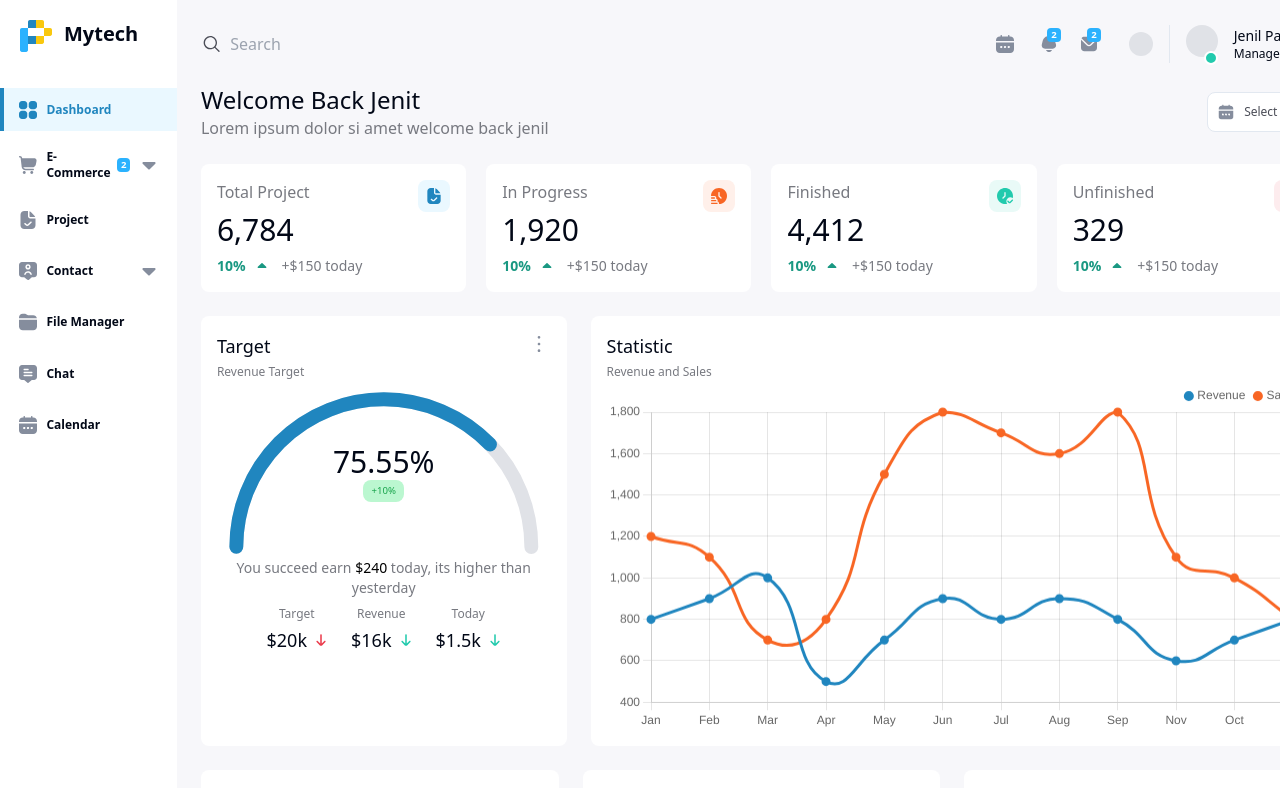
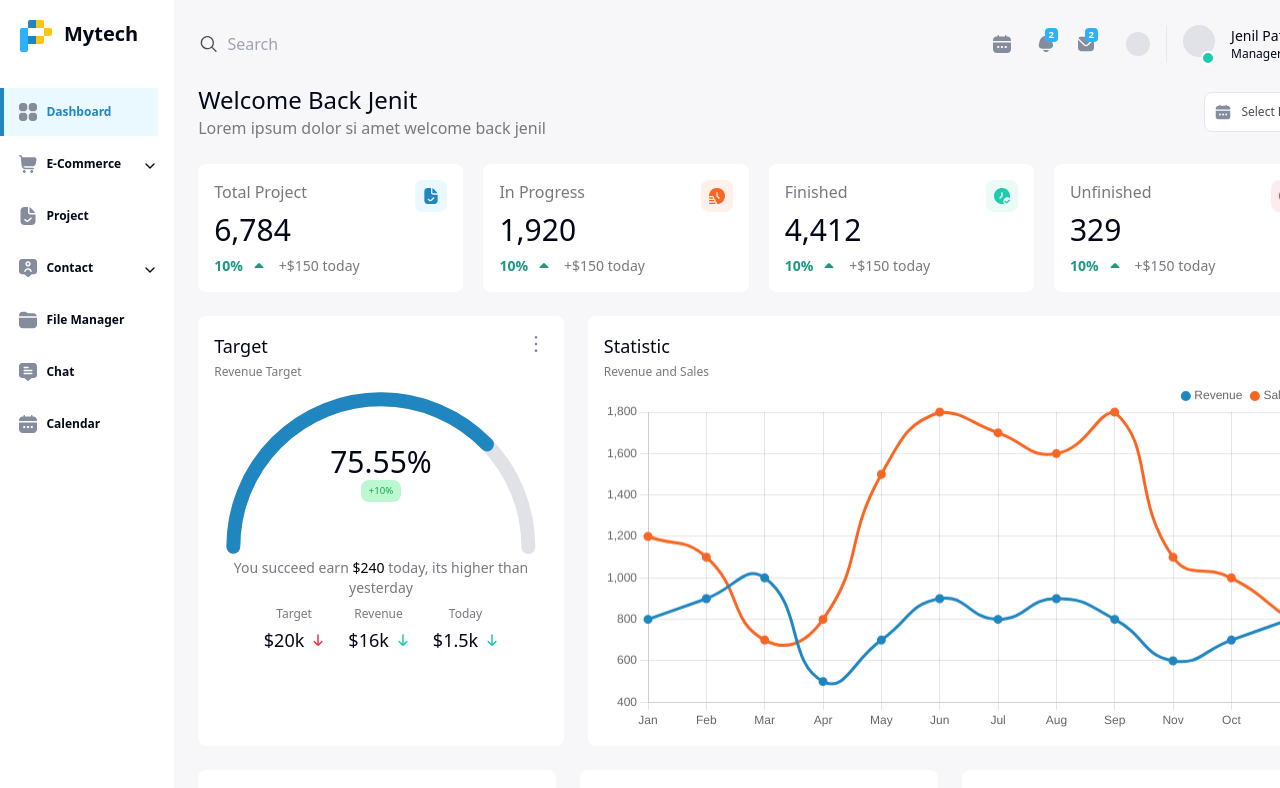
Before and after one commit to mvp5464/assignment-app, a Next.js app: page /dashboard in a window 1280 px wide. Shown: the top 788 px of the page. Built offline with nearby package versions, Linux system fonts and the light colour scheme.

Commit message:
change sidebar

```diff
--- a/package.json
+++ b/package.json
@@ -9,6 +9,7 @@
     "lint": "next lint"
   },
   "dependencies": {
+    "@radix-ui/react-accordion": "^1.2.0",
     "@radix-ui/react-dialog": "^1.1.1",
     "@radix-ui/react-label": "^2.1.0",
     "@radix-ui/react-popover": "^1.1.1",
--- a/src/components/Navbar.tsx
+++ b/src/components/Navbar.tsx
@@ -1,4 +1,3 @@
-import React from "react";
 import { Button } from "@/components/ui/button";
 import { Sheet, SheetContent, SheetTrigger } from "@/components/ui/sheet";
 
@@ -7,8 +6,8 @@ import BellIcon from "./icons/BellIcon";
 import MessageIcon from "./icons/MessageIcon";
 import ArrowDownIcon from "./icons/ArrowDownIcon";
 import SearchIcon from "./icons/SearchIcon";
+import ThreeBarsIcon from "./icons/ThreeBarsIcon";
 import Sidebar from "./Sidebar";
-import ThreeBarsIcon from "./icons/ThreeBarsIcon";
 
 const Navbar = () => {
   return (
@@ -21,7 +20,7 @@ const Navbar = () => {
                 <ThreeBarsIcon />
               </Button>
             </SheetTrigger>
-            <SheetContent side="left">
+            <SheetContent side="left" className="overflow-auto w-2/3">
               <Sidebar />
             </SheetContent>
           </Sheet>
--- a/src/components/Sidebar.tsx
+++ b/src/components/Sidebar.tsx
@@ -1,91 +1,41 @@
-"use client";
-import React from "react";
-
+import { navbarData } from "@/utils/NavbarData";
+import { Accordion, AccordionItem } from "./ui/accordion";
+import Logo from "./icons/Logo";
+import { LazySvg } from "./lazy-svg";
+import { Suspense } from "react";
 import SidebarCard from "./cards/SidebarCard";
-import Logo from "./icons/Logo";
-import DashboardIcon from "./icons/DashboardIcon";
-import ECommerceIcon from "./icons/ECommerceIcon";
-import ProjectIcon from "./icons/ProjectIcon";
-import ContactIcon from "./icons/ContactIcon";
-import FileManagerIcon from "./icons/FileManagerIcon";
-import ChatIcon from "./icons/ChatIcon";
-import CalendarIcon from "./icons/CalendarIcon";
-import { usePathname, useRouter } from "next/navigation";
 
 const Sidebar = () => {
-  const path = usePathname();
-  const router = useRouter();
-
-  const handleOnClick = (link: string) => {
-    router.push(link);
-  };
-
   return (
-    <div className="sticky top-0 left-0">
+    <Accordion type="single" collapsible className="mr-4 sticky top-0 left-0">
+      <AccordionItem value="logo" className="border-none">
         <div className="flex p-5 gap-3 mb-4">
           <div>
             <Logo className="w-8 h-8" />
           </div>
           <div className="font-semibold text-xl">Mytech</div>
         </div>
-      <div>
+      </AccordionItem>
+      {navbarData.map((val) => (
+        <AccordionItem
+          key={val.menu.title}
+          value={val.menu.title}
+          className="border-none"
+        >
           <SidebarCard
-          image={<DashboardIcon color={path === "/dashboard" && true} />}
-          title={"Dashboard"}
+            key={val.menu.title}
+            menu={val.menu}
+            subMenu={val.subMenu}
             notification={0}
-          selected={path === "/dashboard" && true}
-          onClick={() => handleOnClick("/dashboard")}
+            image={
+              <Suspense fallback={<>Loading...</>}>
+                <LazySvg name={val.menu.image} />
+              </Suspense>
+            }
           />
-        <SidebarCard
-          image={
-            <ECommerceIcon color={path === "/dashboard/order_list" && true} />
-          }
-          title={"E-Commerce"}
-          notification={2}
-          hasChild={true}
-          selected={path === "/dashboard/order_list" && true}
-          onClick={() => handleOnClick("/dashboard/order_list")}
-        />
-        <SidebarCard
-          image={
-            <ProjectIcon color={path === "/dashboard/product_list" && true} />
-          }
-          title={"Project"}
-          selected={path === "/dashboard/product_list" && true}
-          notification={0}
-          onClick={() => handleOnClick("/dashboard/product_list")}
-        />
-        <SidebarCard
-          image={<ContactIcon color={path === "/contact" && true} />}
-          title={"Contact"}
-          notification={0}
-          selected={path === "/contact" && true}
-          hasChild={true}
-          onClick={() => handleOnClick("/contact")}
-        />
-        <SidebarCard
-          image={<FileManagerIcon color={path === "/file_manager" && true} />}
-          title={"File Manager"}
-          selected={path === "/file_manager" && true}
-          notification={0}
-          onClick={() => handleOnClick("/file_manager")}
-        />
-        <SidebarCard
-          image={<ChatIcon color={path === "/chat" && true} />}
-          title={"Chat"}
-          selected={path === "/chat" && true}
-          notification={0}
-          onClick={() => handleOnClick("/chat")}
-        />
-        <SidebarCard
-          image={<CalendarIcon color={path === "/calender" && true} />}
-          title={"Calendar"}
-          selected={path === "/calender" && true}
-          notification={0}
-          onClick={() => handleOnClick("/calender")}
-        />
-      </div>
-    </div>
+        </AccordionItem>
+      ))}
+    </Accordion>
   );
 };
 
--- /dev/null
+++ b/src/components/cards/SidebarButtonCard.tsx
@@ -0,0 +1,51 @@
+"use client";
+import { useRouter } from "next/navigation";
+
+import { Suspense } from "react";
+
+const SidebarButtonCard = ({
+  menu,
+  image,
+  notification,
+  selected = false,
+}: {
+  menu: { title: string; link?: string };
+  image?: React.JSX.Element;
+  notification: number;
+  selected?: boolean;
+}) => {
+  const router = useRouter();
+
+  const handleSubMenuOnClick = (link: string | undefined) => {
+    if (link) {
+      router.push(`/${link}`);
+    }
+  };
+  return (
+    <div
+      className={`flex justify-start items-center gap-[0.4rem] px-4 py-3 ${
+        selected ? "text-[#2086BF] bg-[#EAF8FF]" : "text[#858D9D]"
+      }  mb-1 relative cursor-pointer w-full`}
+      onClick={() => {
+        handleSubMenuOnClick(menu.link);
+      }}
+    >
+      {selected && (
+        <span className="w-1 h-full bg-[#2086BF] z-10 absolute top-0 left-0" />
+      )}
+      <div className={`${image ? "visible" : "invisible w-6"}`}>
+        <Suspense fallback={<>Loading...</>}>{image}</Suspense>
+      </div>
+      <div className="text-xs grow text-start font-semibold ">{menu.title}</div>
+      <div
+        className={`${
+          notification === 0 ? "hidden" : ""
+        } bg-[#2BB2FE] px-1 font-bold rounded-sm text-[0.6rem] text-white`}
+      >
+        {notification}
+      </div>
+    </div>
+  );
+};
+
+export default SidebarButtonCard;
--- a/src/components/cards/SidebarCard.tsx
+++ b/src/components/cards/SidebarCard.tsx
@@ -1,49 +1,54 @@
-import React from "react";
-import ArrowDownIcon from "../icons/ArrowDownIcon";
-import Button from "../Button";
+"use client";
+import { usePathname } from "next/navigation";
+import { AccordionContent, AccordionTrigger } from "../ui/accordion";
+import SidebarButtonCard from "./SidebarButtonCard";
+import { Suspense } from "react";
 
 const SidebarCard = ({
+  menu,
+  subMenu,
   image,
-  title,
   notification,
-  hasChild = false,
-  selected = false,
-  onClick,
 }: {
+  menu: { title: string; link?: string };
+  subMenu?: { title: string; link: string }[];
   image: React.JSX.Element;
-  title: string;
   notification: number;
-  hasChild?: boolean;
-  selected?: boolean;
-  onClick: () => void;
 }) => {
+  const path = usePathname();
   return (
-    // <Button>
-    <Button
-      className={`flex justify-start items-center gap-[0.4rem] px-4 py-[0.6rem] ${
-        selected ? "text-[#2086BF] bg-[#EAF8FF]" : "text[#858D9D]"
-      }  mb-2 relative cursor-pointer w-full`}
-      onClick={onClick}
-    >
-      <>
-        {selected && (
-          <span className="w-1 h-full bg-[#2086BF] z-10 absolute top-0 left-0" />
-        )}
-        <div>{image}</div>
-        <div className="text-xs grow text-start font-semibold ">{title}</div>
-        <div
-          className={`${
-            notification === 0 ? "hidden" : ""
-          } bg-[#2BB2FE] px-1 font-bold rounded-sm text-[0.6rem] text-white`}
-        >
-          {notification}
-        </div>
-        <div className={`${hasChild ? "" : "hidden"}`}>
-          <ArrowDownIcon />
-        </div>
-        {/* </div> */}
-      </>
-    </Button>
+    <div className="block">
+      {!subMenu ? (
+        <SidebarButtonCard
+          menu={menu}
+          notification={notification}
+          selected={path === `/${menu.link}` && true}
+          image={<Suspense fallback={<>Loading...</>}>{image}</Suspense>}
+        />
+      ) : (
+        <>
+          <AccordionTrigger className="p-0">
+            <SidebarButtonCard
+              menu={menu}
+              notification={notification}
+              //   selected={selected}
+              image={<Suspense fallback={<>Loading...</>}>{image}</Suspense>}
+            />
+          </AccordionTrigger>
+          <div>
+            {subMenu?.map((item) => (
+              <AccordionContent key={item.link} className="p-0">
+                <SidebarButtonCard
+                  menu={item}
+                  notification={notification}
+                  selected={path === `/${item.link}` && true}
+                />
+              </AccordionContent>
+            ))}
+          </div>
+        </>
+      )}
+    </div>
   );
 };
 
--- /dev/null
+++ b/src/components/lazy-svg.tsx
@@ -0,0 +1,13 @@
+import { ComponentProps } from "react";
+
+import dynamic from "next/dynamic";
+
+interface LazySvgProps extends ComponentProps<"svg"> {
+  name: string;
+}
+
+export const LazySvg = async ({ name, ...props }: LazySvgProps) => {
+  const Svg = dynamic(() => import(`@/components/icons/${name}.tsx`));
+
+  return <Svg {...props} />;
+};
--- /dev/null
+++ b/src/components/ui/accordion.tsx
@@ -0,0 +1,58 @@
+"use client"
+
+import * as React from "react"
+import * as AccordionPrimitive from "@radix-ui/react-accordion"
+import { ChevronDown } from "lucide-react"
+
+import { cn } from "@/lib/utils"
+
+const Accordion = AccordionPrimitive.Root
+
+const AccordionItem = React.forwardRef<
+  React.ElementRef<typeof AccordionPrimitive.Item>,
+  React.ComponentPropsWithoutRef<typeof AccordionPrimitive.Item>
+>(({ className, ...props }, ref) => (
+  <AccordionPrimitive.Item
+    ref={ref}
+    className={cn("border-b", className)}
+    {...props}
+  />
+))
+AccordionItem.displayName = "AccordionItem"
+
+const AccordionTrigger = React.forwardRef<
+  React.ElementRef<typeof AccordionPrimitive.Trigger>,
+  React.ComponentPropsWithoutRef<typeof AccordionPrimitive.Trigger>
+>(({ className, children, ...props }, ref) => (
+  <AccordionPrimitive.Header className="flex">
+    <AccordionPrimitive.Trigger
+      ref={ref}
+      className={cn(
+        "flex flex-1 items-center justify-between py-4 font-medium transition-all hover:underline [&[data-state=open]>svg]:rotate-180",
+        className
+      )}
+      {...props}
+    >
+      {children}
+      <ChevronDown className="h-4 w-4 shrink-0 transition-transform duration-200" />
+    </AccordionPrimitive.Trigger>
+  </AccordionPrimitive.Header>
+))
+AccordionTrigger.displayName = AccordionPrimitive.Trigger.displayName
+
+const AccordionContent = React.forwardRef<
+  React.ElementRef<typeof AccordionPrimitive.Content>,
+  React.ComponentPropsWithoutRef<typeof AccordionPrimitive.Content>
+>(({ className, children, ...props }, ref) => (
+  <AccordionPrimitive.Content
+    ref={ref}
+    className="overflow-hidden text-sm transition-all data-[state=closed]:animate-accordion-up data-[state=open]:animate-accordion-down"
+    {...props}
+  >
+    <div className={cn("pb-4 pt-0", className)}>{children}</div>
+  </AccordionPrimitive.Content>
+))
+
+AccordionContent.displayName = AccordionPrimitive.Content.displayName
+
+export { Accordion, AccordionItem, AccordionTrigger, AccordionContent }
--- /dev/null
+++ b/src/utils/NavbarData.ts
@@ -0,0 +1,54 @@
+interface MenuWithLinkType {
+  title: string;
+  link: string;
+  image: string;
+}
+interface MenuWithLinkwithoutImageType {
+  title: string;
+  link: string;
+}
+
+interface MenuWithoutLinkType {
+  title: string;
+  image: string;
+}
+
+export interface NavbarType {
+  menu: MenuWithLinkType | MenuWithoutLinkType;
+  subMenu?: MenuWithLinkwithoutImageType[];
+}
+
+export const navbarData: NavbarType[] = [
+  {
+    menu: { title: "Dashboard", link: "dashboard", image: "DashboardIcon" },
+  },
+  {
+    menu: { title: "E-Commerce", image: "ECommerceIcon" },
+    subMenu: [
+      { title: "Product", link: "dashboard/product" },
+      { title: "Categories", link: "dashboard/categories" },
+      { title: "Orders", link: "dashboard/orders" },
+      { title: "Customer", link: "dashboard/customer" },
+    ],
+  },
+  {
+    menu: { title: "Project", link: "project", image: "ProjectIcon" },
+  },
+  {
+    menu: { title: "Contact", image: "ContactIcon" },
+    subMenu: [{ title: "Contact Us", link: "contact" }],
+  },
+  {
+    menu: {
+      title: "File Manager",
+      link: "file_manager",
+      image: "FileManagerIcon",
+    },
+  },
+  {
+    menu: { title: "Chat", link: "chat", image: "ChatIcon" },
+  },
+  {
+    menu: { title: "Calendar", link: "calendar", image: "CalendarIcon" },
+  },
+];
```
Also changed, not shown: 1 other file (tests, documents, lock files or other folders). Lines whose indentation alone changed are shown as unchanged.
